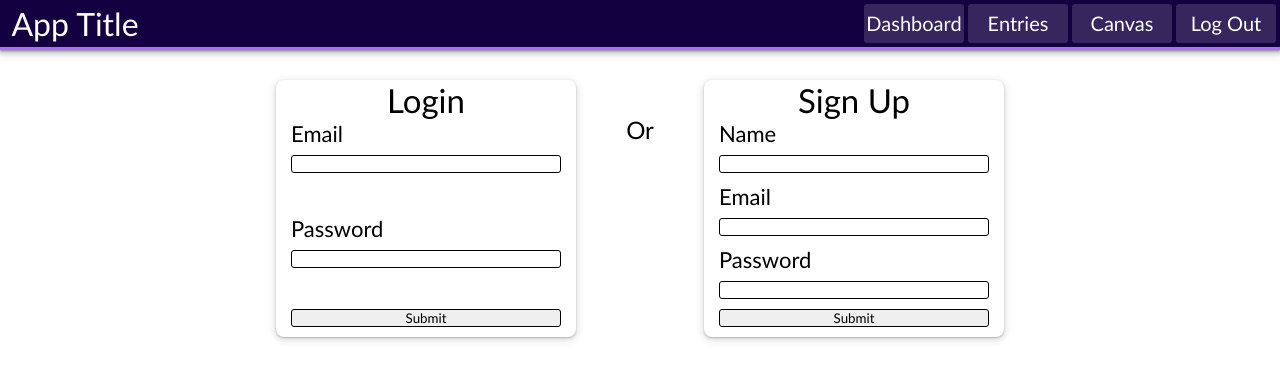
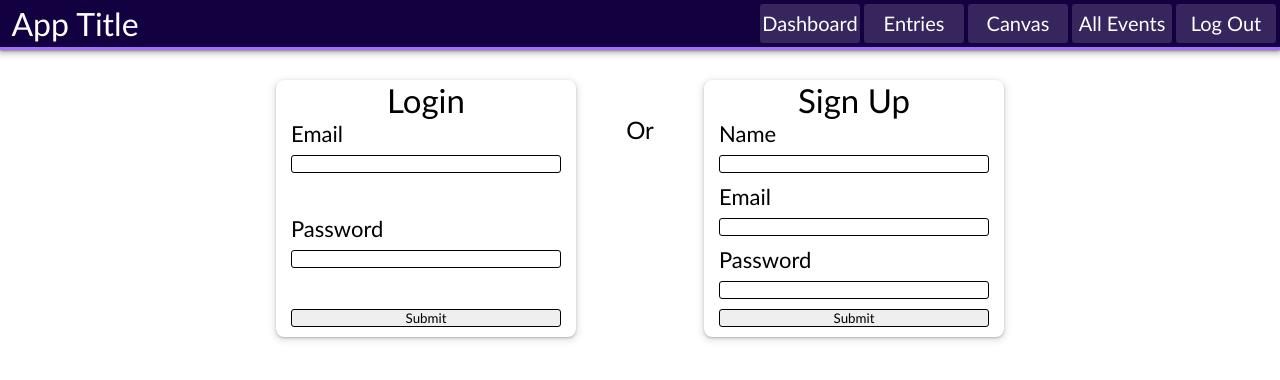
Before and after one commit to vertefra/techJournalClient, a React (Create React App) app: page /login in a window 1280 px wide. Shown: the top 380 px of the page. Built offline with nearby package versions, Linux system fonts and the light colour scheme.

Commit message:
added all events to layout

```diff
--- a/src/components/events/cardEvent/CardEvent.js
+++ b/src/components/events/cardEvent/CardEvent.js
@@ -6,7 +6,7 @@ import { Link } from 'react-router-dom';
 function CardEvent(props) {
     const event = props.event
     // console.log(event)
-    console.log(event.host.name)
+    // console.log(event.host.name)
     return (
         <div className="CardEventContainer">
             <div className="CardItem">
--- a/src/components/layout/Layout.js
+++ b/src/components/layout/Layout.js
@@ -50,6 +50,9 @@ function Layout(props) {
                         <a className='itemText' href='/canvas'>Canvas</a>
                     </div>
                     <div className='navItem'>
+                        <a className='itemText' href='/events'>All Events</a>
+                    </div>
+                    <div className='navItem'>
                         <button className='itemText' onClick={handleLogout}>Log Out</button>
                     </div>
                 </div>
```
